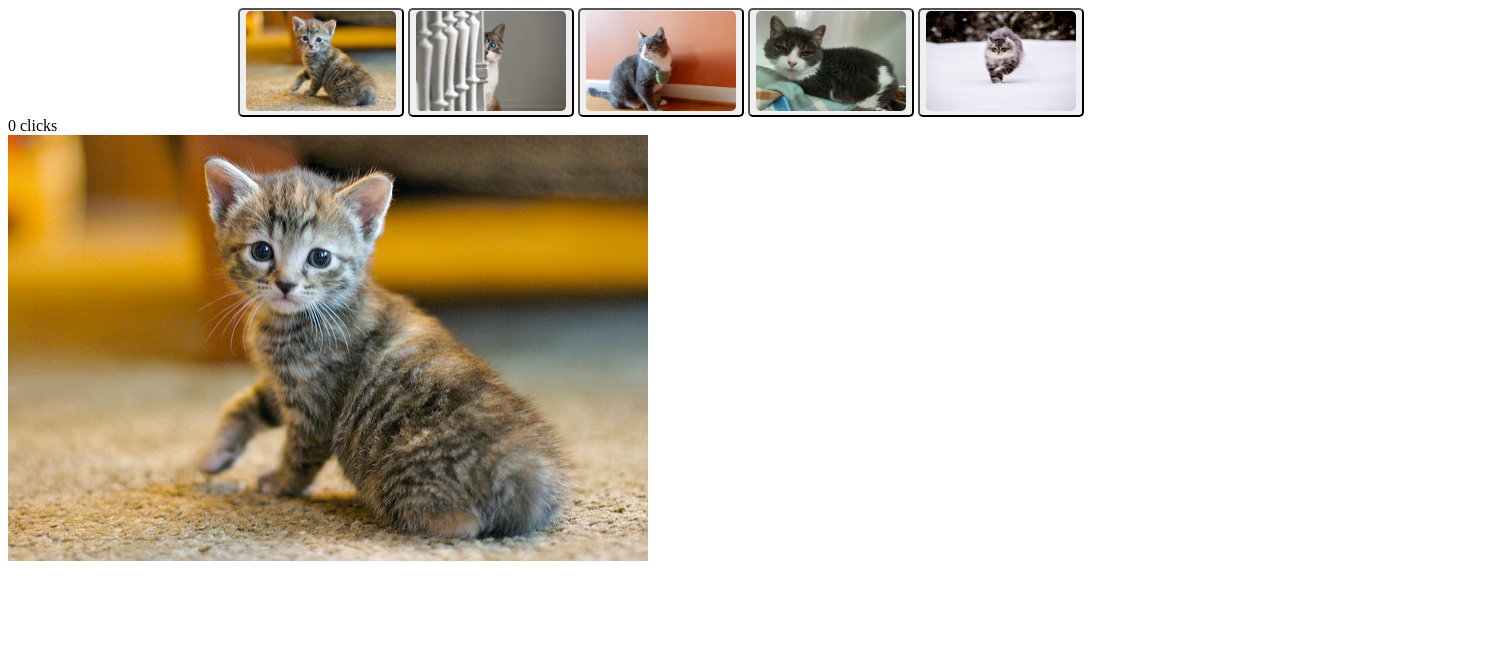
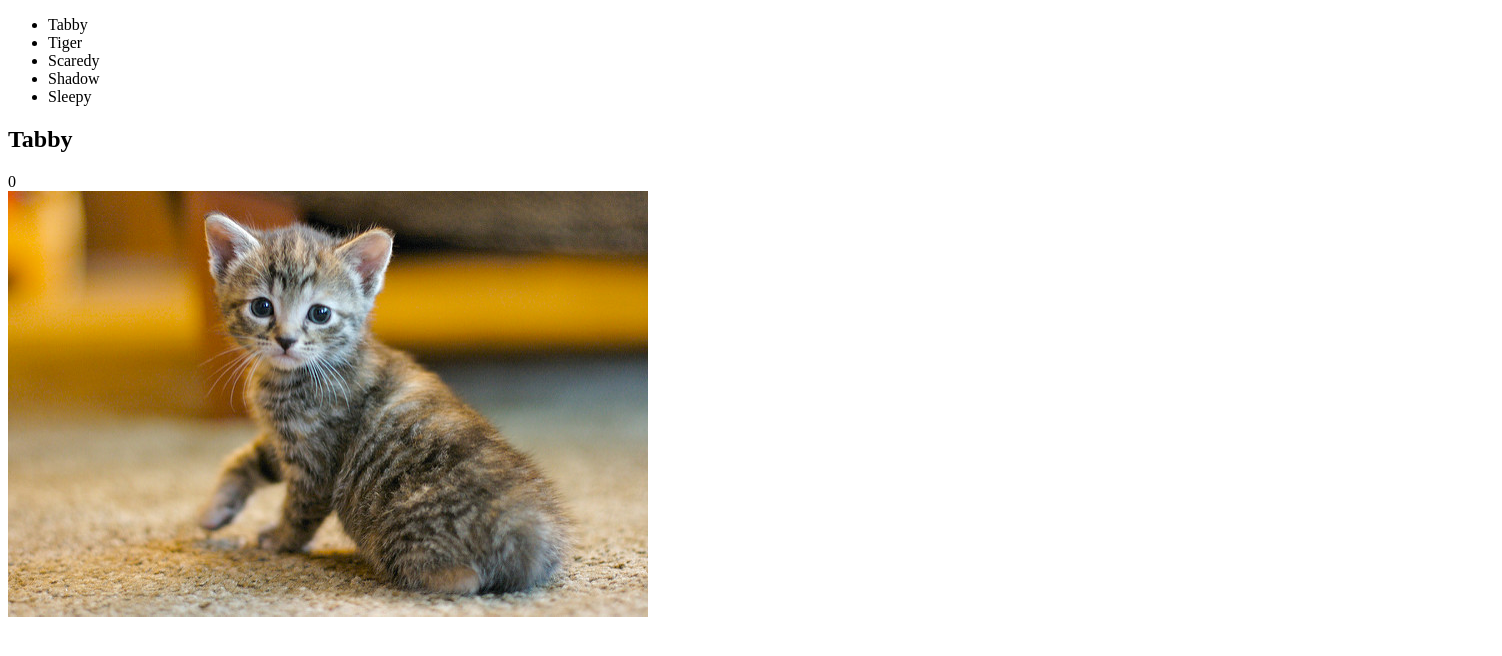
Before and after one commit to yosef916/cat-clicker, a plain HTML site: page index.html in a window 1280 px wide. Shown: the whole page, 1502 px wide, since content can reach past the window. Drawn offline with nearby package versions, Linux system fonts and the light colour scheme.

Commit message:
Refactoring

```diff
--- a/app.js
+++ b/app.js
@@ -1,35 +1,116 @@
-var cats = $(".cat");
-var buttons = $("button");
 
-function hideAllCats(){
-  for (var i=0; i<cats.length; i++){
-    $(cats[i]).hide();
+/* ======= Model ======= */
+
+var model = {
+  currentCat: null,
+  cats: [
+  {
+    clickCount : 0,
+    name : 'Tabby',
+    imgSrc : 'img/1.jpg'
+  },
+  {
+    clickCount : 0,
+    name : 'Tiger',
+    imgSrc : 'img/2.jpg'
+  },
+  {
+    clickCount : 0,
+    name : 'Scaredy',
+    imgSrc : 'img/3.jpg'
+  },
+  {
+    clickCount : 0,
+    name : 'Shadow',
+    imgSrc : 'img/4.jpg'
+  },
+  {
+    clickCount : 0,
+    name : 'Sleepy',
+    imgSrc : 'img/5.jpg'
+    }
+  ]
+};
+
+/* ======= Octopus ======= */
+
+var octopus = {
+  init: function() {
+    model.currentCat = model.cats[0];
+    catListView.init();
+    catView.init();
+  },
+
+  getCurrentCat: function() {
+    return model.currentCat;
+  },
+
+  getCats: function() {
+    return model.cats;
+  },
+
+  setCurrentCat: function(cat) {
+    model.currentCat = cat;
+  },
+
+  incrementCounter: function() {
+    model.currentCat.clickCount++;
+    catView.render();
   }
-}
+};
 
-function bindButtonToCat(idNumber){
-  $("#button"+idNumber).click(function(){
-    hideAllCats();
-    $("#cat"+idNumber).show();
-  })
-}
+/* ======= View ======= */
 
-function bindCounterToCat(idNumber){
-  var cat = "#cat"+idNumber
-  $(cat).click(function(){
-    var count = $(cat+" > .counter").text();
-    count = parseInt(count) + 1;
-    $(cat+" > .counter").text(count);
+var catView = {
+  init: function() {
+    this.catElem = document.getElementById("cat");
+    this.catNameElem = document.getElementById("cat-name");
+    this.catImgElem = document.getElementById("cat-img");
+    this.catCountElem = document.getElementById("cat-count");
+
+    this.catImgElem.addEventListener('click', function() {
+      octopus.incrementCounter();
   });
-}
 
-for (var i=1; i<=buttons.length; i++){
-  bindButtonToCat(i);
-}
+    this.render();
+  },
 
-for (var i=1; i<=cats.length; i++){
-  bindCounterToCat(i);
-}
+  render: function() {
+    var currentCat = octopus.getCurrentCat();
+    this.catNameElem.textContent = currentCat.name;
+    this.catImgElem.src = currentCat.imgSrc;
+    this.catCountElem.textContent = currentCat.clickCount;
+  }
+};
 
-hideAllCats();
-$("#cat1").show();
+var catListView = {
+  init: function () {
+    this.catListElem = document.getElementById("cat-list");
+    this.render();
+  },
+
+  render: function() {
+    var cat, elem, i;
+
+    var cats = octopus.getCats();
+
+    this.catListElem.innerHTML = '';
+
+    for (i = 0; i < cats.length; i++) {
+      cat = cats[i];
+
+      elem = document.createElement('li');
+      elem.textContent = cat.name;
+
+      elem.addEventListener('click', function(catCopy) {
+        return function() {
+          octopus.setCurrentCat(catCopy);
+          catView.render();
+        };
+      }(cat));
+
+      this.catListElem.appendChild(elem);
+    }
+  }
+};
+octopus.init();
--- a/index.html
+++ b/index.html
@@ -4,47 +4,17 @@
 	<meta charset='utf-8'>
 	<meta name='viewport' content='width=device-width, initial-scale=1.0'>
 	<link rel='stylesheet' href='style.css'>
+	<title>Cat Clicker</title>
 </head>
 
 <body>
-	<div id="catlist">
-		<button id='button1'><img class="click" src="img/1.jpg"></button>
-		<button id='button2'><img class="click" src="img/2.jpg"></button>
-		<button id='button3'><img class="click" src="img/3.jpg"></button>
-		<button id='button4'><img class="click" src="img/4.jpg"></button>
-		<button id='button5'><img class="click" src="img/5.jpg"></button>
-	</div>
-
-	<div class="cat" id="cat1">
-		<span class="counter">0</span> clicks
-		<br>
-   	<img class="clicker" src="img/1.jpg">
- 	</div>
-
-	<div class="cat" id="cat2">
-		<span class="counter">0</span> clicks
-		<br>
-   	<img class="clicker" src="img/2.jpg">
- 	</div>
-
-	<div class="cat" id="cat3">
-		<span class="counter">0</span> clicks
-		<br>
-   	<img class="clicker" src="img/3.jpg">
- 	</div>
-
-	<div class="cat" id="cat4">
-		<span class="counter">0</span> clicks
-		<br>
-   	<img class="clicker" src="img/4.jpg">
- 	</div>
-
- 	<div class="cat" id="cat5">
-		<span class="counter">0</span> clicks
-		<br>
-   	<img class="clicker" src="img/5.jpg">
- 	</div>
+	<ul id="cat-list"></ul>
+  <div id="cat">
+    <h2 id="cat-name"></h2>
+    <div id="cat-count"></div>
+    <img id="cat-img" src="" alt="cute cat">
+  </div>
+  <script src='https://ajax.googleapis.com/ajax/libs/jquery/3.3.1/jquery.min.js'></script>
+<script src='app.js'></script>
 </body>
 </html>
-<script src='https://ajax.googleapis.com/ajax/libs/jquery/3.3.1/jquery.min.js'></script>
-<script src='app.js'></script>
```
